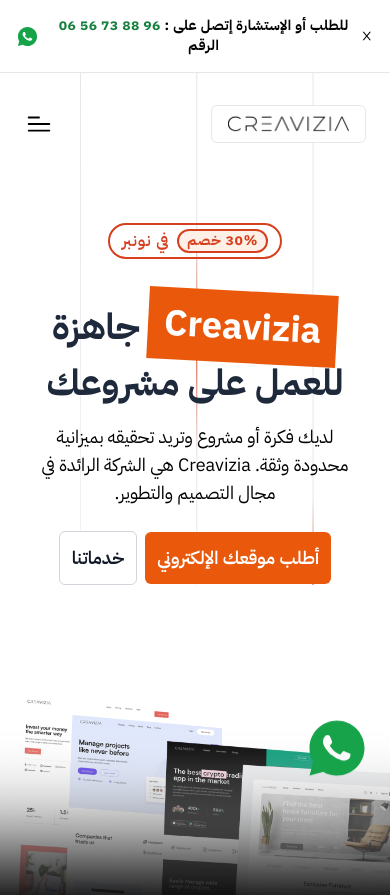
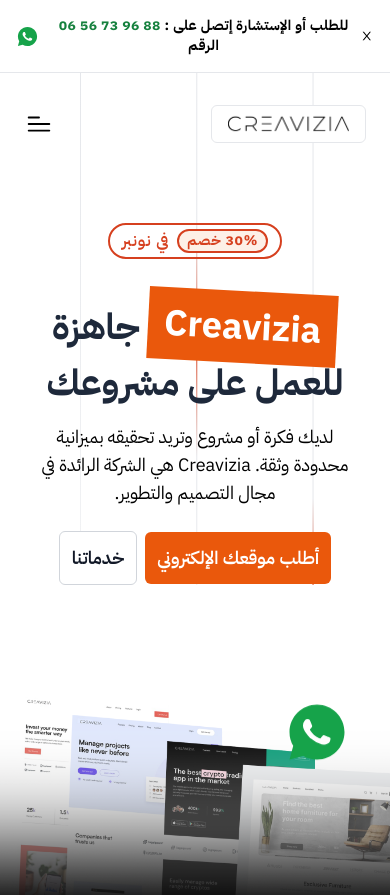
Before and after one commit to hamzaouzin99/creavizia, a Next.js app: page / in a window 390 px wide. Shown: the top 895 px of the page. Built offline with nearby package versions, Linux system fonts and the light colour scheme; no server answers.

Commit message:
Change Style

```diff
--- a/app/Components/MenuSide.jsx
+++ b/app/Components/MenuSide.jsx
@@ -27,7 +27,7 @@
             <div className='flex gap-3'>
             <Link href='https://facebook.com/creavizia'><RiFacebookBoxFill size={26} className='text-blue-700'/></Link>
                 <Link href='https://www.instagram.com/creavizia'><RiInstagramFill size={26} className='text-red-400'/></Link>
-                <Link href='https://wa.me/212656738896'><RiWhatsappFill size={26} className='text-green-600'/></Link>
+                <Link href='https://wa.me/212656739688'><RiWhatsappFill size={26} className='text-green-600'/></Link>
             </div>
         </div>
         <div className='flex flex-col justify-center items-center gap-7 mt-28'>
@@ -36,7 +36,7 @@
                 <Link href="/#works" onClick={()=>SetOpen(!open)}  className='font-bold  text-3xl hover:text-[#D6401F]'>أعمالنا</Link>
                 <Link href="/#contact" onClick={()=>SetOpen(!open)}  className='font-bold text-3xl hover:text-[#D6401F]'>إتصل بنا</Link>
                 <Link href="/#contact" onClick={()=>SetOpen(!open)} ><button className='bg-[#D6401F] font-bold text-lg p-3 text-white tracking-wide rounded-md'>أطلب موقعك الإلكتروني</button></Link>
-                <Link className='flex gap-2 text-3xl items-center' target="_blank" href='https://wa.me/212656738896'><span></span><span className='hover:text-green-600'>88 96 73 56 06</span><RiWhatsappFill size={36} className='text-green-600'/> </Link>
+                <Link className='flex gap-2 text-3xl items-center' target="_blank" href='https://wa.me/212656739688'><span></span><span className='hover:text-green-600'>88 96 73 56 06</span><RiWhatsappFill size={36} className='text-green-600'/> </Link>
         </div>
     </div>
   )
--- a/app/Components/Notification.jsx
+++ b/app/Components/Notification.jsx
@@ -14,7 +14,7 @@
     <div className={close ? "hidden" : "text-sm lg:text-base font-light tracking-wide flex justify-between items-center p-4 border-b-[1.5px] border-gray-200"} >
       <div className='flex justify-center items-center text-center mx-auto gap-2'>
       <div className=''><RiWhatsappFill className='text-green-600' size={23}/></div>
-      <p className='text-center  font-bold'><Link target="_blank" className='text-green-700' href='https://wa.me/212656738896'>06 56 73 88 96</Link> :  للطلب أو الإستشارة إتصل على الرقم  </p>
+      <p className='text-center  font-bold'><Link target="_blank" className='text-green-700' href='https://wa.me/212656739688'>06 56 73 96 88</Link> :  للطلب أو الإستشارة إتصل على الرقم  </p>
       </div>
 
         <AiOutlineClose className='cursor-pointer lg:mr-10 hover:text-[#D6401F]' onClick={()=>SetClose(true)} />
--- a/app/page.js
+++ b/app/page.js
@@ -31,7 +31,7 @@
     <Services/>
     <FeaturedWork/>
     <Contact/>
-    <Link href='https://wa.me/212656738896' target='_blank' className=' z-50  fixed bottom-12 right-5'><RiWhatsappFill size={66} className='animate-bounce text-green-600'/></Link>
+    <Link href='https://wa.me/212656739688' target='_blank' className=' z-50  fixed bottom-16 right-10 lg:bottom-12 lg:right-5'><RiWhatsappFill size={66} className='animate-bounce text-green-600'/></Link>
 
     </>}
     </Context>
```
